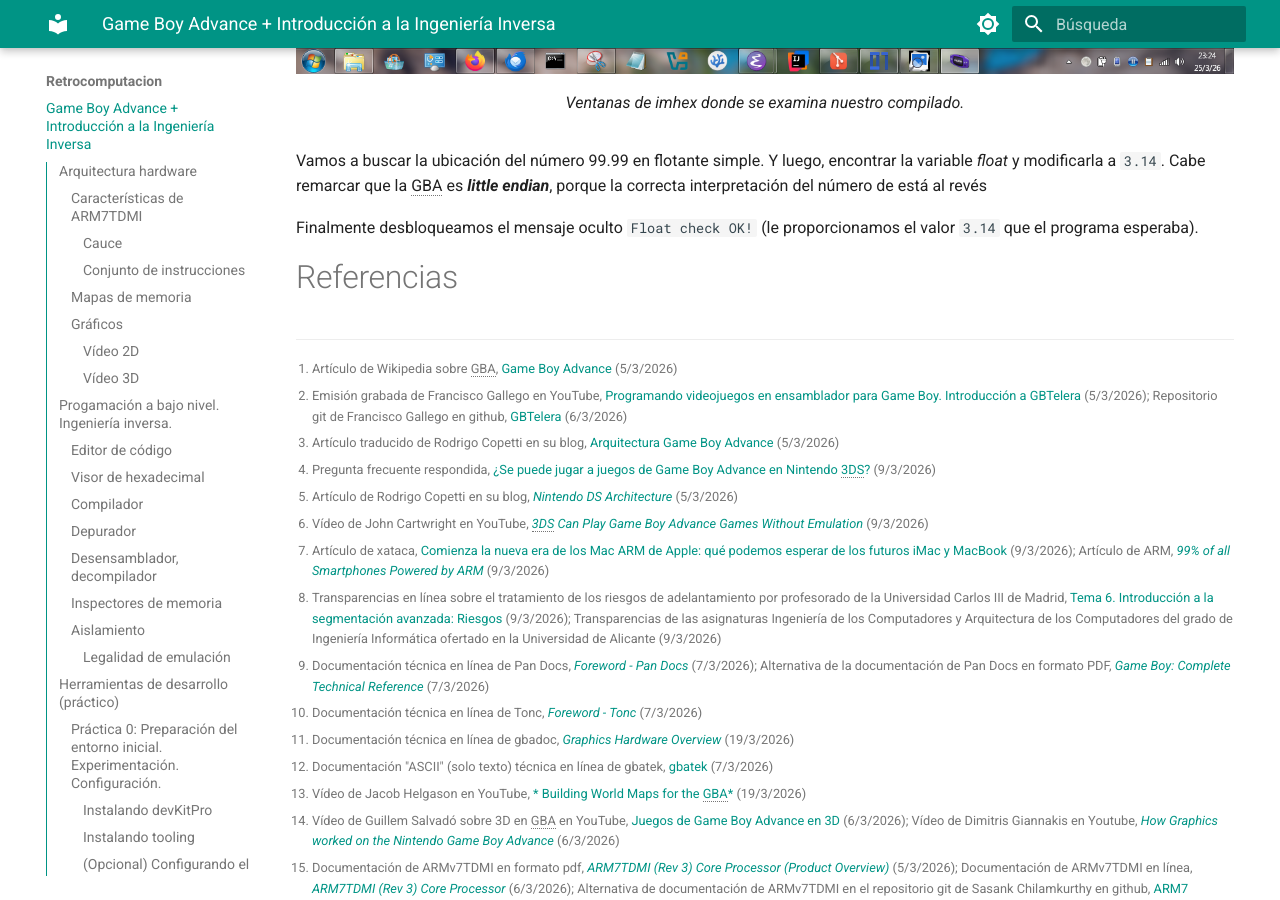
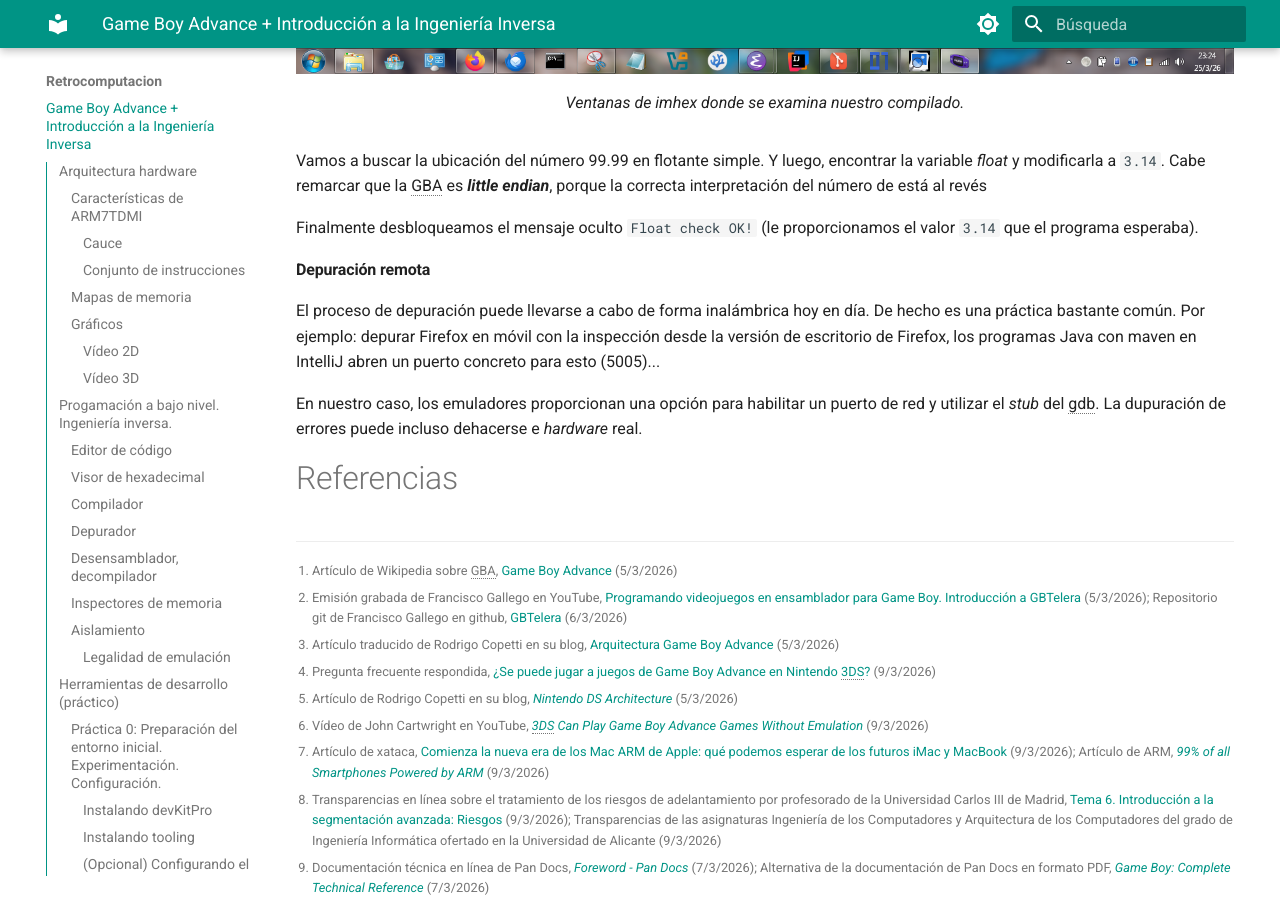
Before and after one commit to abl78-ua/Wiki-IMCR, an MkDocs documentation site: the page built from docs/Retrocomputacion/Retrocomputacion.md, in a window 1280 px wide and 900 px high, scrolled down 33157 px. Built offline with MkDocs 1.6.1 and Material for MkDocs 9.7.7, drawn with Linux system fonts in a browser that asks for light colours.

Commit message:
feat: practica 3

```diff
--- a/docs/Retrocomputacion/Retrocomputacion.md
+++ b/docs/Retrocomputacion/Retrocomputacion.md
@@ -1155,6 +1155,12 @@ Vamos a buscar la ubicación del número 99.99 en flotante simple. Y luego, enco
 
 Finalmente desbloqueamos el mensaje oculto `Float check OK!` (le proporcionamos el valor `3.14` que el programa esperaba).
 
+#### Depuración remota
+
+El proceso de depuración puede llevarse a cabo de forma inalámbrica hoy en día. De hecho es una práctica bastante común. Por ejemplo: depurar Firefox en móvil con la inspección desde la versión de escritorio de Firefox, los programas Java con maven en IntelliJ abren un puerto concreto para esto (5005)...
+
+En nuestro caso, los emuladores proporcionan una opción para habilitar un puerto de red y utilizar el *stub* del gdb. La dupuración de errores puede incluso dehacerse e *hardware* real.
+
 # Referencias
 
 *[GBA]: consola Game Boy Advance
```
